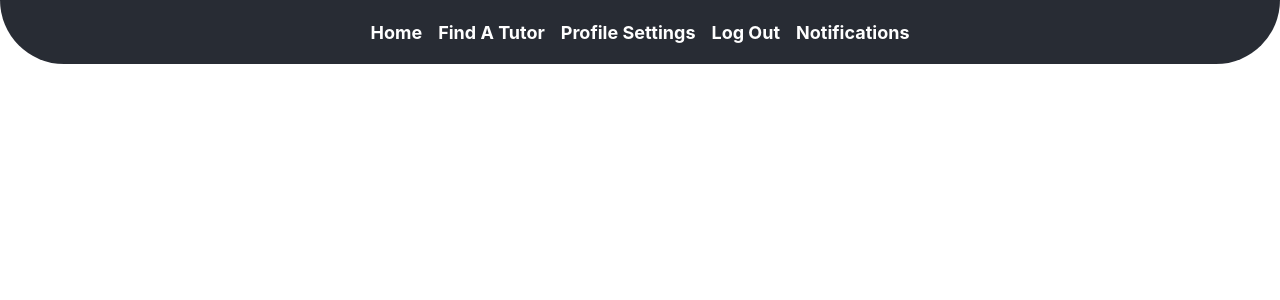
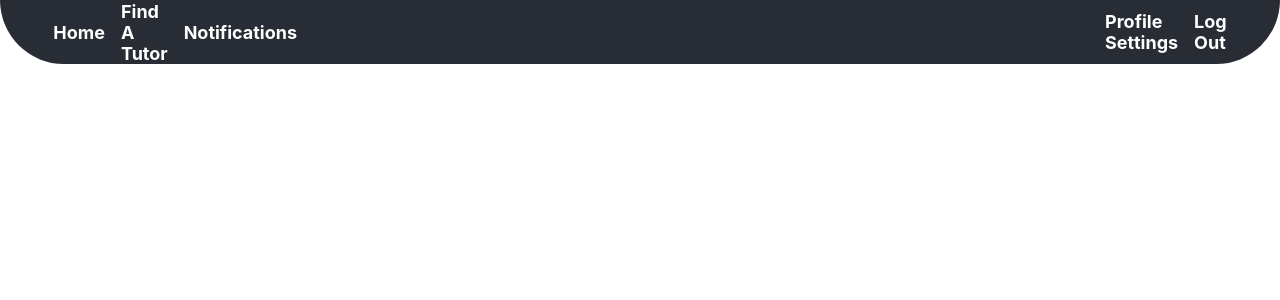
Before and after one commit to Koiya/CSC4330ProjectGroupE, a React (Create React App) app in the folder frontend/: page / in a window 1280 px wide. Shown: the top 300 px of the page. Built offline with nearby package versions, Linux system fonts and the light colour scheme.

Commit message:
update for nav style

```diff
--- a/frontend/src/Navbar/Navbar.js
+++ b/frontend/src/Navbar/Navbar.js
@@ -6,9 +6,11 @@ export default function Navbar(){
       <ul>
         <PageLink to="/Home">Home</PageLink>
         <PageLink to="/FindATutor">Find A Tutor</PageLink>
+        <PageLink to="/Notifications">Notifications</PageLink>
+      </ul>
+      <ul className="">
         <PageLink to="/ProfileSettings">Profile Settings</PageLink>
         <PageLink to="/LogOut">Log Out</PageLink>
-        <PageLink to="/Notifications">Notifications</PageLink>
       </ul>
     </nav>
   )
--- a/frontend/src/Navbar/NavbarStyle.css
+++ b/frontend/src/Navbar/NavbarStyle.css
@@ -10,10 +10,10 @@ body {
     background-color: #282c34;
     color: white;
     display: flex;
-    justify-content: space-evenly;
+    justify-content: center;
     align-items: stretch;
-    gap: 2rem;
-    padding: 0 1rem;
+    gap: 50rem;
+    padding: 0 9rem;
     height: 4rem;
     font-weight: bold;
     border-radius: 0 0 215px 215px;
```
